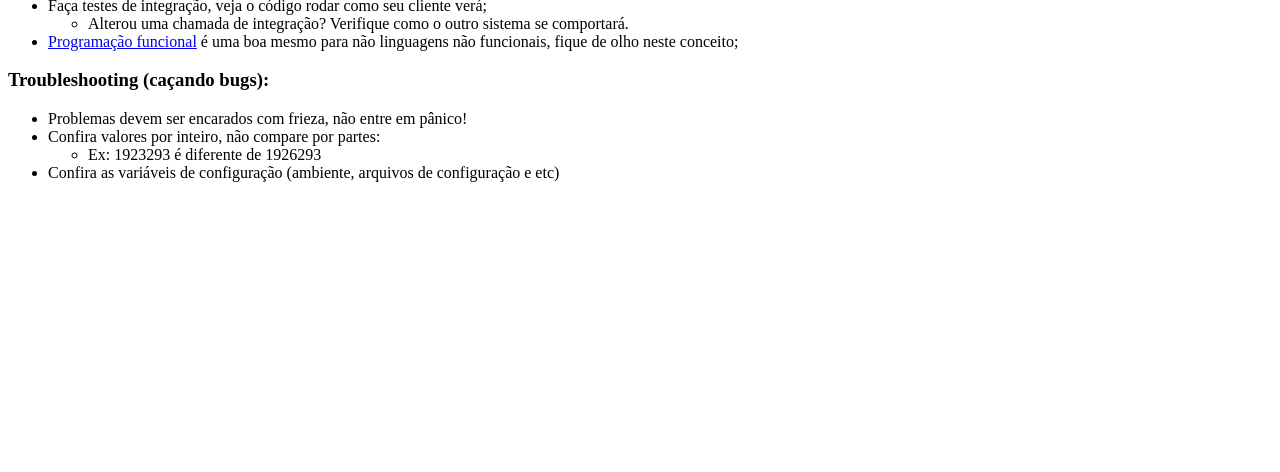
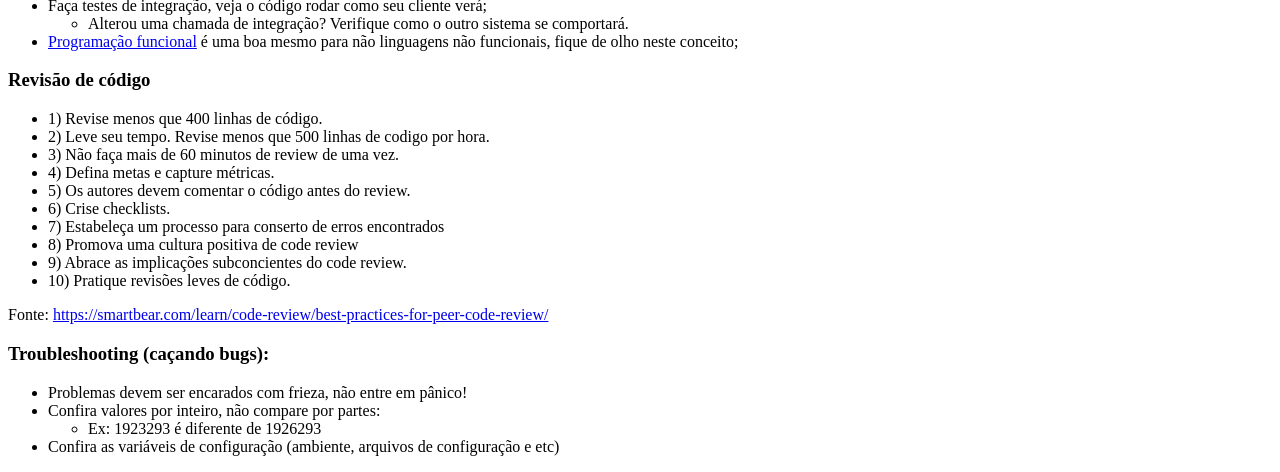
Before and after one commit to lucaspolo/aprendizado, a plain HTML site: page index.html in a window 1280 px wide. Shown: the part 382-854 px from the top of the page. Before the commit the page ends 800 px from the top, so only its background shows below. Drawn offline with Linux system fonts and the light colour scheme.

Commit message:
Added section for code review

```diff
--- a/index.html
+++ b/index.html
@@ -40,6 +40,20 @@
         <li><a href="https://en.wikipedia.org/wiki/Functional_programming">Programação funcional</a> é uma boa mesmo para não linguagens não funcionais, fique de olho neste conceito;</li>
     </ul>
 
+    <h3>Revisão de código</h3>
+    <ul>
+        <li>1) Revise menos que 400 linhas de código.</li>
+        <li>2) Leve seu tempo. Revise menos que 500 linhas de codigo por hora.</li>
+        <li>3) Não faça mais de 60 minutos de review de uma vez.</li>
+        <li>4) Defina metas e capture métricas.</li>
+        <li>5) Os autores devem comentar o código antes do review.</li>
+        <li>6) Crise checklists.</li>
+        <li>7) Estabeleça um processo para conserto de erros encontrados</li>
+        <li>8) Promova uma cultura positiva de code review</li>
+        <li>9) Abrace as implicações subconcientes do code review.</li>
+        <li>10) Pratique revisões leves de código.</li>
+    </ul>
+    Fonte: <a href="https://smartbear.com/learn/code-review/best-practices-for-peer-code-review/">https://smartbear.com/learn/code-review/best-practices-for-peer-code-review/</a>
     <h3>Troubleshooting (caçando bugs):</h3>
     <ul>
         <li>Problemas devem ser encarados com frieza, não entre em pânico!</li>
```
